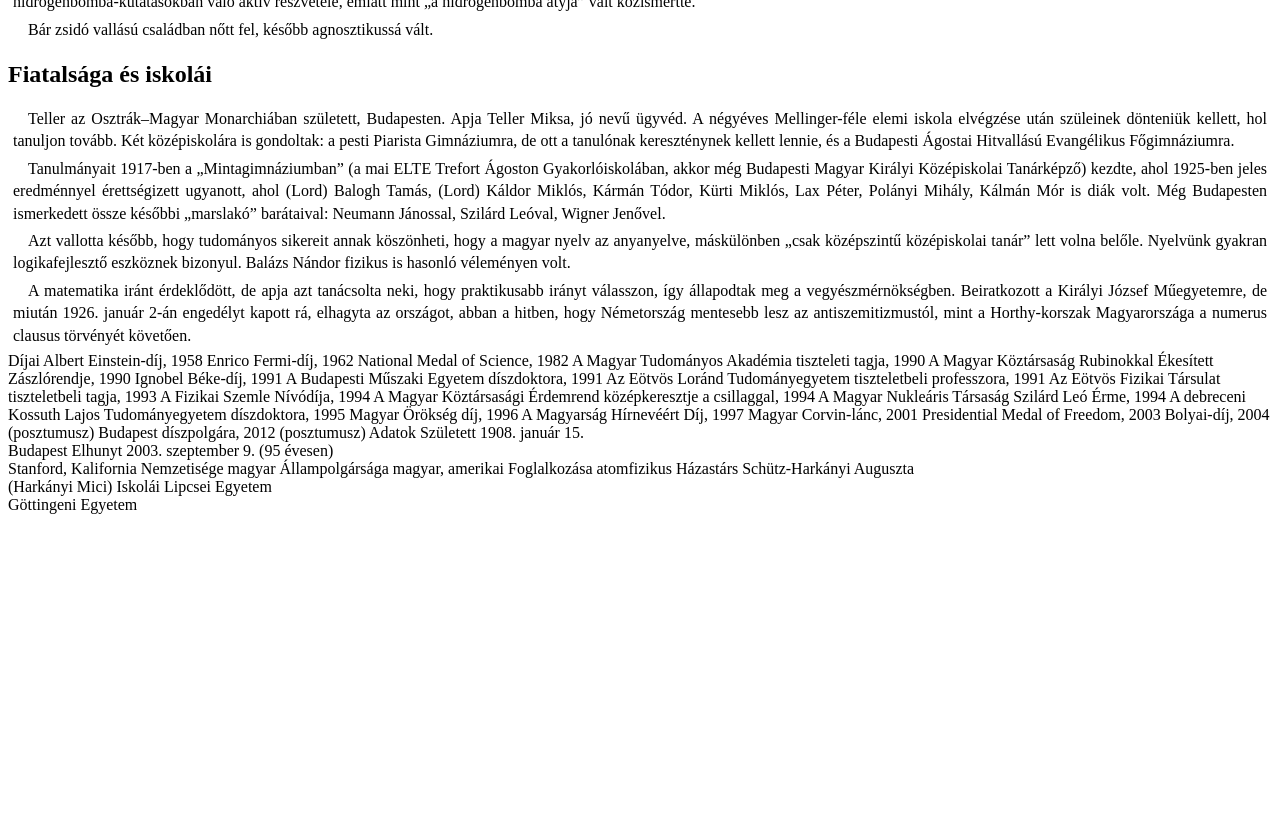
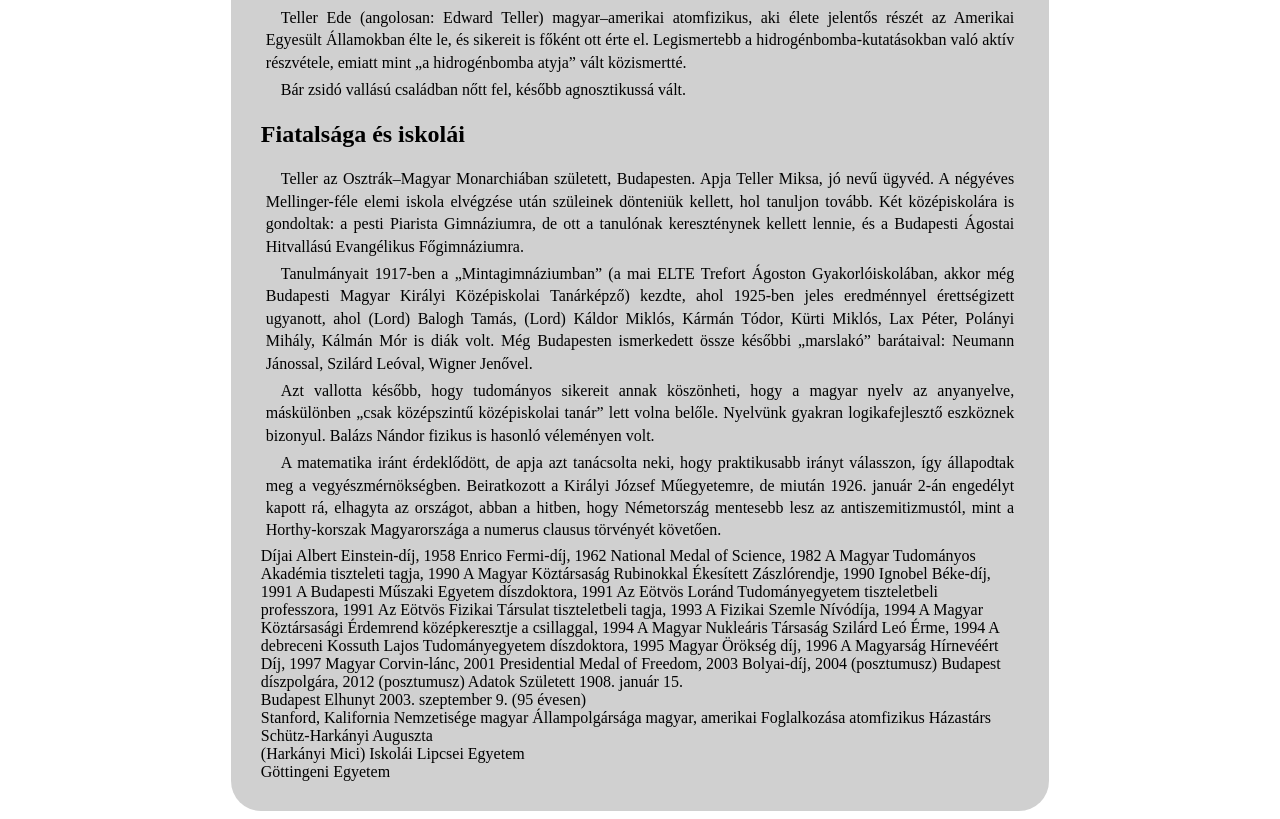
Before and after one commit to peterkecseti/teller-ede, a plain HTML site: page index.html in a window 1280 px wide. Shown: the part 111-930 px from the top of the page. Before the commit the page ends 800 px from the top, so only its background shows below. Drawn offline with Linux system fonts and the light colour scheme.

Commit message:
"div" indentified as "tartalom"

```diff
--- a/index.html
+++ b/index.html
@@ -10,7 +10,7 @@
 </head>
 
 <body>
-	<div class="my-5">
+	<div class="my-5" id="tartalom">
 		<h1>Teller Ede</h1>
 
 		<p>Teller Ede (angolosan: Edward Teller) magyar–amerikai atomfizikus, aki
```
